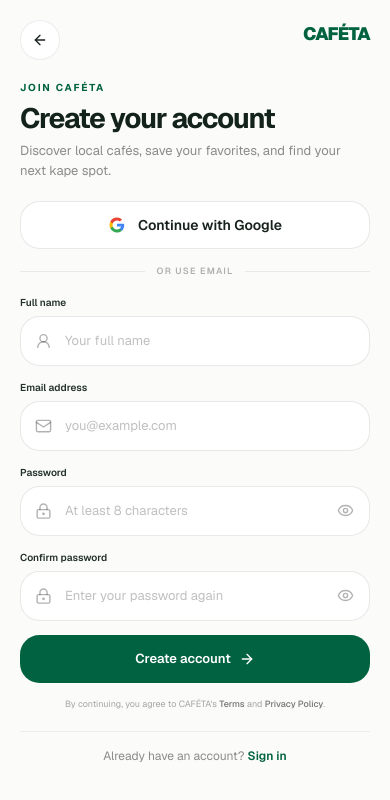
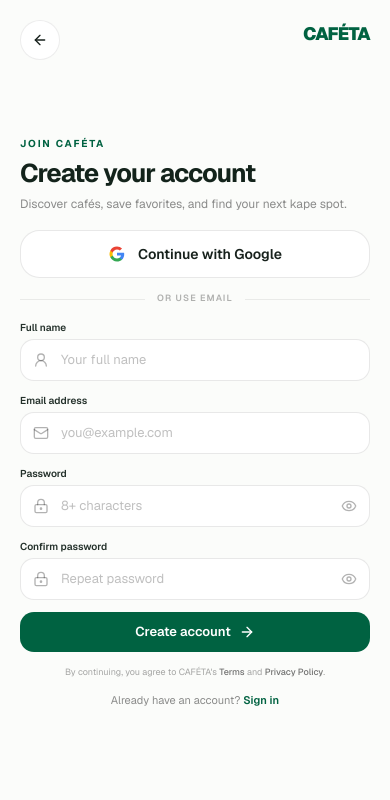
Before and after one commit to buildwithjaym/cafeta, a Next.js app: page /auth/register in a window 390 px wide. Shown: the top 800 px of the page. Built offline with nearby package versions, Linux system fonts and the light colour scheme.

Commit message:
Improve register form responsiveness

```diff
--- a/components/auth/register-form.tsx
+++ b/components/auth/register-form.tsx
@@ -196,7 +196,7 @@
       className="
         mx-auto
         w-full
-        max-w-[460px]
+        max-w-[520px]
       "
     >
       {/* Header */}
@@ -209,7 +209,7 @@
             tracking-[0.18em]
             text-[#006241]
 
-            sm:text-xs
+            sm:text-[11px]
           "
         >
           Join CAFÉTA
@@ -217,17 +217,16 @@
 
         <h1
           className="
-            mt-2
-            text-[1.75rem]
+            mt-1.5
+            text-[1.6rem]
             font-bold
-            leading-[1.08]
-            tracking-[-0.045em]
+            leading-tight
+            tracking-[-0.04em]
             text-[#13231b]
 
-            sm:mt-3
-            sm:text-[2rem]
+            sm:text-[1.8rem]
 
-            lg:text-[2.15rem]
+            lg:text-[1.95rem]
           "
         >
           Create your account
@@ -235,28 +234,25 @@
 
         <p
           className="
-            mt-2
+            mt-1.5
             max-w-md
-            text-[13px]
+            text-[12px]
             leading-5
             text-black/45
 
-            sm:text-sm
-            sm:leading-6
+            sm:text-[13px]
           "
         >
-          Discover local cafés,
-          save your favorites, and
-          find your next kape spot.
+          Discover cafés,
+          save favorites,
+          and find your next kape spot.
         </p>
       </div>
 
-      {/* Google auth */}
+      {/* Google */}
       <div
         className="
-          mt-5
-
-          sm:mt-6
+          mt-4
         "
       >
         <GoogleAuthButton />
@@ -265,13 +261,10 @@
       {/* Divider */}
       <div
         className="
-          my-4
+          my-3.5
           flex
           items-center
           gap-3
-
-          sm:my-5
-          sm:gap-4
         "
       >
         <div
@@ -284,15 +277,12 @@
 
         <span
           className="
-            shrink-0
             whitespace-nowrap
             text-[9px]
             font-semibold
             uppercase
-            tracking-[0.13em]
+            tracking-[0.12em]
             text-black/30
-
-            sm:text-[10px]
           "
         >
           or use email
@@ -307,13 +297,11 @@
         />
       </div>
 
-      {/* Registration form */}
+      {/* Form */}
       <form
         onSubmit={handleSubmit}
         className="
-          space-y-3.5
-
-          sm:space-y-4
+          space-y-3
         "
       >
         <Field
@@ -322,7 +310,7 @@
           icon={
             <UserRound
               className="
-                size-[17px]
+                size-4
               "
             />
           }
@@ -340,17 +328,15 @@
             }
             placeholder="Your full name"
             className="
-              h-12
+              h-10
               w-full
               bg-transparent
-              pl-11
-              pr-4
+              pl-10
+              pr-3
               text-[13px]
               text-[#13231b]
               outline-none
               placeholder:text-black/25
-
-              sm:text-sm
             "
           />
         </Field>
@@ -361,7 +347,7 @@
           icon={
             <Mail
               className="
-                size-[17px]
+                size-4
               "
             />
           }
@@ -382,28 +368,36 @@
             }
             placeholder="you@example.com"
             className="
-              h-12
+              h-10
               w-full
               bg-transparent
-              pl-11
-              pr-4
+              pl-10
+              pr-3
               text-[13px]
               text-[#13231b]
               outline-none
               placeholder:text-black/25
-
-              sm:text-sm
             "
           />
         </Field>
 
+        {/* Password row */}
+        <div
+          className="
+            grid
+            grid-cols-1
+            gap-3
+
+            md:grid-cols-2
+          "
+        >
           <Field
             id="password"
             label="Password"
             icon={
               <LockKeyhole
                 className="
-                size-[17px]
+                  size-4
                 "
               />
             }
@@ -424,24 +418,24 @@
                   event.target.value,
                 )
               }
-            placeholder="At least 8 characters"
+              placeholder="8+ characters"
               className="
-              h-12
+                h-10
                 w-full
                 bg-transparent
-              pl-11
-              pr-12
+                pl-10
+                pr-10
                 text-[13px]
                 text-[#13231b]
                 outline-none
                 placeholder:text-black/25
-
-              sm:text-sm
               "
             />
 
             <PasswordToggle
-            visible={showPassword}
+              visible={
+                showPassword
+              }
               onClick={() =>
                 setShowPassword(
                   (current) =>
@@ -457,7 +451,7 @@
             icon={
               <LockKeyhole
                 className="
-                size-[17px]
+                  size-4
                 "
               />
             }
@@ -477,19 +471,17 @@
                   event.target.value,
                 )
               }
-            placeholder="Enter your password again"
+              placeholder="Repeat password"
               className="
-              h-12
+                h-10
                 w-full
                 bg-transparent
-              pl-11
-              pr-12
+                pl-10
+                pr-10
                 text-[13px]
                 text-[#13231b]
                 outline-none
                 placeholder:text-black/25
-
-              sm:text-sm
               "
             />
 
@@ -505,18 +497,17 @@
               }
             />
           </Field>
+        </div>
 
-        {/* Password validation */}
+        {/* Password status */}
         {password.length > 0 && (
           <div
             className="
               flex
               flex-wrap
-              items-center
               gap-x-4
-              gap-y-2
-              px-1
-              pt-0.5
+              gap-y-1.5
+              px-0.5
             "
           >
             <PasswordCheck
@@ -548,18 +539,15 @@
             role="alert"
             aria-live="polite"
             className="
-              rounded-xl
+              rounded-lg
               border
               border-red-200
               bg-red-50
-              px-3.5
-              py-3
+              px-3
+              py-2
               text-[11px]
-              leading-5
+              leading-4
               text-red-700
-
-              sm:px-4
-              sm:text-xs
             "
           >
             {error}
@@ -573,15 +561,14 @@
           className="
             group
             flex
-            min-h-12
+            h-10
             w-full
             items-center
             justify-center
             gap-2
-            rounded-xl
+            rounded-lg
             bg-[#006241]
-            px-5
-            py-3
+            px-4
             text-[13px]
             font-semibold
             text-white
@@ -595,28 +582,22 @@
 
             disabled:pointer-events-none
             disabled:opacity-60
-
-            sm:text-sm
           "
         >
           {loading ? (
             <>
               <LoaderCircle
                 className="
-                  size-[17px]
+                  size-4
                   animate-spin
                 "
               />
 
-              <span>
               Creating account...
-              </span>
             </>
           ) : (
             <>
-              <span>
               Create account
-              </span>
 
               <ArrowRight
                 className="
@@ -632,27 +613,22 @@
         {/* Terms */}
         <p
           className="
-            px-1
+            px-2
             text-center
             text-[9px]
-            leading-[1.6]
+            leading-4
             text-black/35
-
-            sm:px-4
-            sm:text-[10px]
           "
         >
-          By continuing, you agree
-          to CAFÉTA&apos;s{" "}
+          By continuing, you agree to
+          CAFÉTA&apos;s{" "}
 
           <Link
             href="/terms"
             className="
               font-medium
               text-black/55
-              transition
               hover:text-[#006241]
-              hover:underline
             "
           >
             Terms
@@ -665,9 +641,7 @@
             className="
               font-medium
               text-black/55
-              transition
               hover:text-[#006241]
-              hover:underline
             "
           >
             Privacy Policy
@@ -677,24 +651,14 @@
       </form>
 
       {/* Sign in */}
-      <div
-        className="
-          mt-5
-          border-t
-          border-black/[0.06]
-          pt-4
-
-          sm:mt-6
-          sm:pt-5
-        "
-      >
       <p
         className="
+          mt-3
           text-center
-            text-xs
+          text-[11px]
           text-black/45
 
-            sm:text-sm
+          sm:text-xs
         "
       >
         Already have an account?{" "}
@@ -704,15 +668,12 @@
           className="
             font-semibold
             text-[#006241]
-              transition
-              hover:text-[#004f35]
             hover:underline
           "
         >
           Sign in
         </Link>
       </p>
-      </div>
     </div>
   );
 }
@@ -737,13 +698,11 @@
       <label
         htmlFor={id}
         className="
-          mb-1.5
+          mb-1
           block
           text-[10px]
           font-semibold
           text-[#24312b]
-
-          sm:text-[11px]
         "
       >
         {label}
@@ -753,14 +712,14 @@
         className="
           relative
           w-full
-          rounded-xl
+          rounded-lg
           border
           border-black/[0.09]
           bg-white
           transition
 
           focus-within:border-[#006241]/50
-          focus-within:ring-4
+          focus-within:ring-3
           focus-within:ring-[#006241]/[0.06]
         "
       >
@@ -768,7 +727,7 @@
           className="
             pointer-events-none
             absolute
-            left-3.5
+            left-3
             top-1/2
             z-10
             -translate-y-1/2
@@ -802,35 +761,31 @@
       }
       className="
         absolute
-        right-1.5
+        right-1
         top-1/2
         flex
-        size-9
+        size-8
         -translate-y-1/2
         items-center
         justify-center
-        rounded-lg
+        rounded-md
         text-black/30
         transition
 
         hover:bg-black/[0.04]
         hover:text-black/60
-
-        focus-visible:outline-none
-        focus-visible:ring-2
-        focus-visible:ring-[#006241]/20
       "
     >
       {visible ? (
         <EyeOff
           className="
-            size-[17px]
+            size-4
           "
         />
       ) : (
         <Eye
           className="
-            size-[17px]
+            size-4
           "
         />
       )}
@@ -849,13 +804,10 @@
     <div
       className={`
         flex
-        min-w-0
         items-center
         gap-1.5
         text-[9px]
         font-medium
-
-        sm:text-[10px]
 
         ${
           valid
```
Lines whose indentation alone changed are shown as unchanged.
